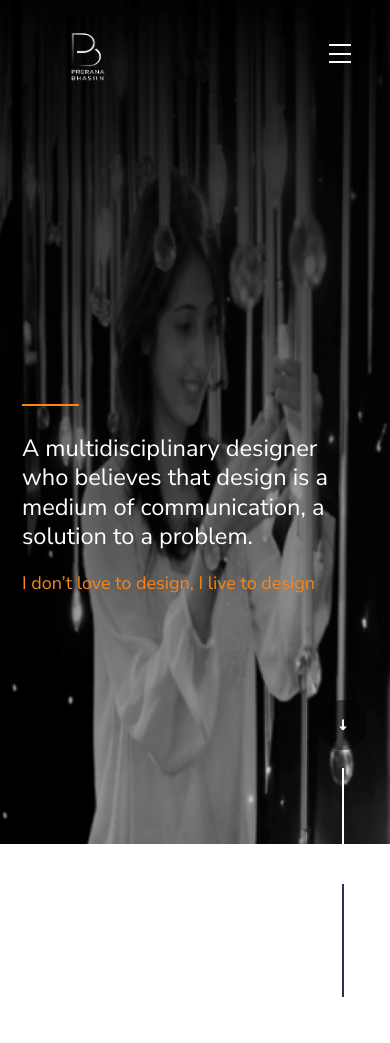
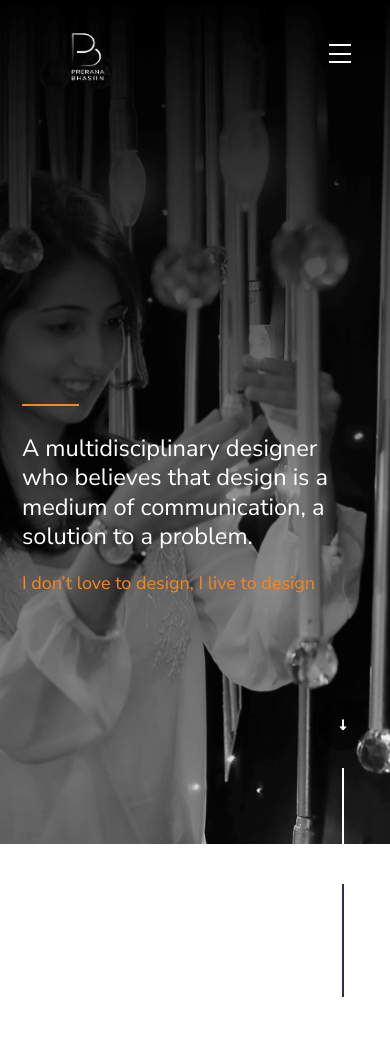
Before and after one commit to ImCalm9/DesignFullyYours, a PHP site: page /index.php in a window 390 px wide. Shown: the top 1043 px of the page. Run offline with PHP 8.4, Linux system fonts and the light colour scheme.

Commit message:
update dmedia query

```diff
--- a/css/main.css
+++ b/css/main.css
@@ -2085,22 +2085,44 @@ input::-moz-focus-inner {
   top: .55em;
 }
 
-@media screen and (max-width: 768px) {
-  section[data-image-src="images/hero-bg-3000.png"]{
-    /*background-image: url('/DesignFullyYours/images/hero-bg-768.png');*/
-    background: url('/images/hero-bg-768.png') 90% 30% fixed;
-    background-size: cover;
-  }
-}
-/*@media only screen and (max-width: 414px)*/
-/*and (max-height: 812px)*/
-/*and (orientation: portrait)*/
-/*and (-webkit-min-device-pixel-ratio: 2) {*/
+/*@media screen and (max-width: 768px) {*/
 /*  section[data-image-src="images/hero-bg-3000.png"]{*/
-/*    background: url('/images/hero-bg-768.png') 90% 30% fixed;*/
+/*    !*background-image: url('/DesignFullyYours/images/hero-bg-768.png');*!*/
+/*    background: url('/images/hero-bg-3000.png') 90% 30% fixed;*/
 /*    background-size: cover;*/
 /*  }*/
 /*}*/
+
+/* Smartphones (portrait and landscape) ----------- */
+@media only screen
+and (min-device-width : 320px)
+and (max-device-width : 480px) {
+  section[data-image-src="images/hero-bg-3000.png"]{
+    /*background-image: url('/DesignFullyYours/images/hero-bg-768.png');*/
+    background: url('/images/hero-bg-3000.png') 90% 30% fixed;
+    background-size: cover;
+  }
+}
+
+/* Smartphones (landscape) ----------- */
+@media only screen
+and (min-width : 321px) {
+  section[data-image-src="images/hero-bg-3000.png"]{
+    /*background-image: url('/DesignFullyYours/images/hero-bg-768.png');*/
+    background: url('/images/hero-bg-3000.png') 90% 30% fixed;
+    background-size: cover;
+  }
+}
+
+/* Smartphones (portrait) ----------- */
+@media only screen
+and (max-width : 320px) {
+  section[data-image-src="images/hero-bg-3000.png"]{
+    /*background-image: url('/DesignFullyYours/images/hero-bg-768.png');*/
+    background: url('/images/hero-bg-3000.png') 90% 30% fixed;
+    background-size: cover;
+  }
+}
 
 
 /* -------------------------------------------------------------------
```
